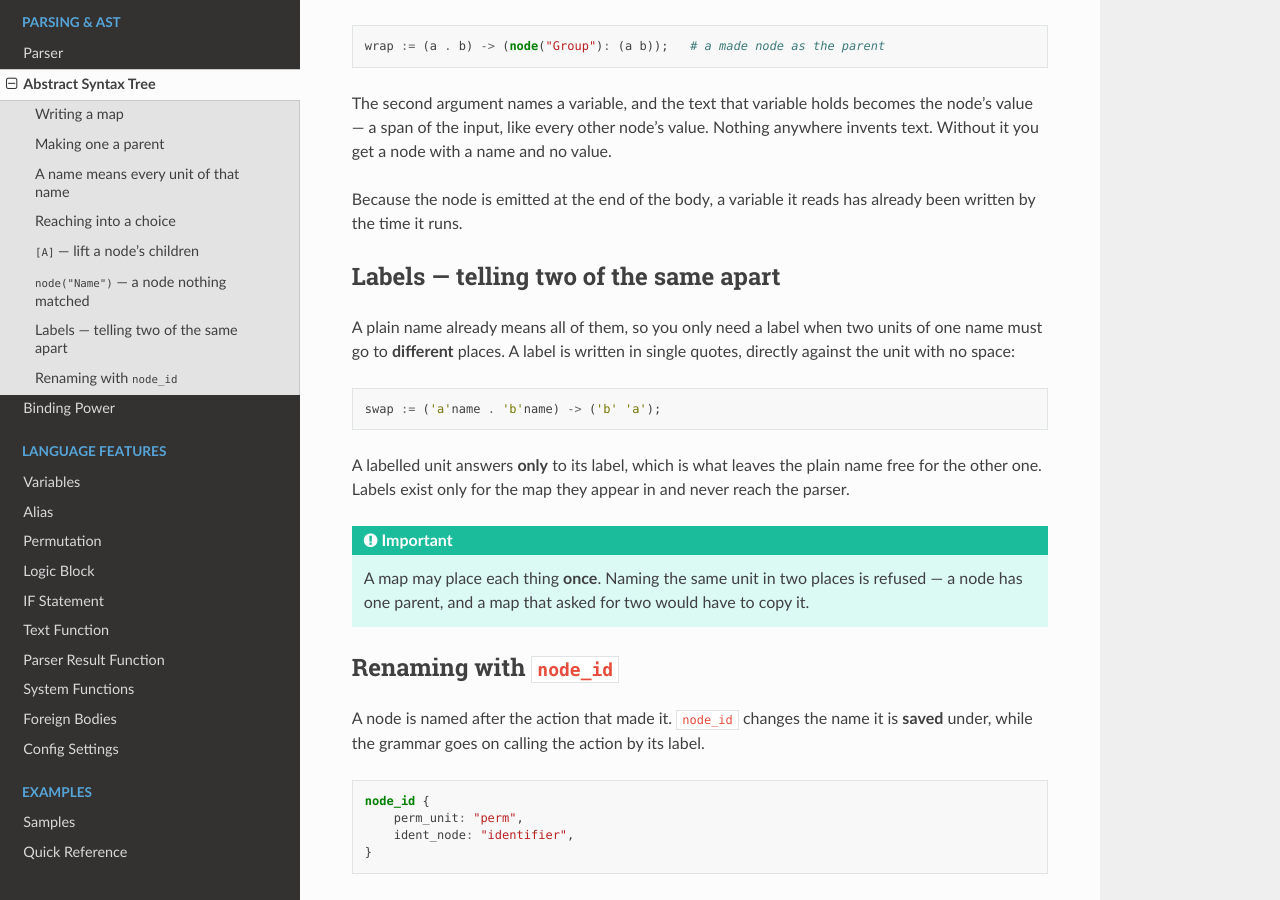
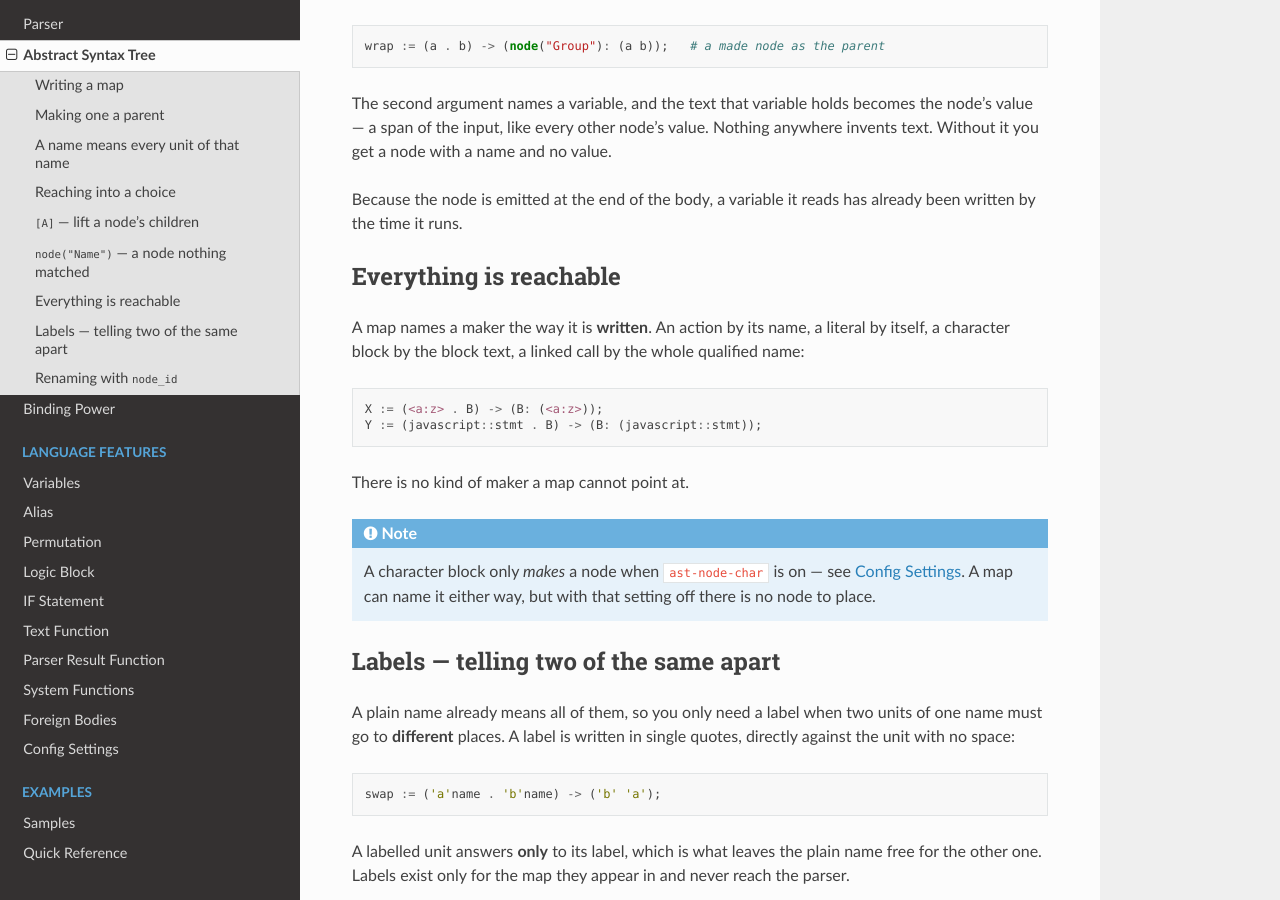
Before and after one commit to Algodal/Algodal_Parser_Machine_Manual, a Sphinx documentation site: the page built from manual/source/abstract_syntax_tree.md, in a window 1280 px wide and 900 px high, scrolled down 2504 px. Built offline with Sphinx 7.4.7 and the Read the Docs theme 3.1.0, drawn with Linux system fonts in a browser that asks for light colours.

Commit message:
Document that a map can name every maker
Co-Authored-By: Claude Opus 5 <noreply@anthropic.com>
Claude-Session: https://claude.ai/code/session_01HGfLzUsYbx6Lob9ACixRYf

````diff
--- a/manual/source/abstract_syntax_tree.md
+++ b/manual/source/abstract_syntax_tree.md
@@ -130,6 +130,25 @@ anywhere invents text. Without it you get a node with a name and no value.
 Because the node is emitted at the end of the body, a variable it reads has
 already been written by the time it runs.
 
+## Everything is reachable
+
+A map names a maker the way it is **written**. An action by its name, a literal
+by itself, a character block by the block text, a linked call by the whole
+qualified name:
+
+```parser
+X := (<a:z> . B) -> (B: (<a:z>));
+Y := (javascript::stmt . B) -> (B: (javascript::stmt));
+```
+
+There is no kind of maker a map cannot point at.
+
+:::{note}
+A character block only *makes* a node when `ast-node-char` is on — see
+[Config Settings](config_settings.md). A map can name it either way, but with
+that setting off there is no node to place.
+:::
+
 ## Labels — telling two of the same apart
 
 A plain name already means all of them, so you only need a label when two units
````
